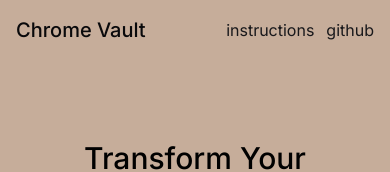
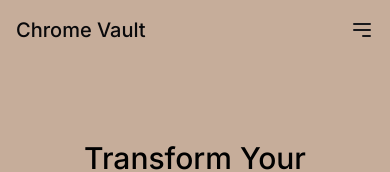
Before and after one commit to anukultyagi/chrome-vault, a Next.js app: page / in a window 390 px wide. Shown: the top 172 px of the page. Built offline with nearby package versions, Linux system fonts and the light colour scheme.

Commit message:
navbar changes

```diff
--- a/src/components/Navbar.jsx
+++ b/src/components/Navbar.jsx
@@ -1,45 +1,40 @@
 "use client";
 import Link from "next/link";
 import { usePathname } from "next/navigation";
-import React from "react";
+import React, { useState } from "react";
 
 const Navbar = () => {
     const pathname = usePathname();
+    const [isOpen, setIsOpen] = useState(false);
+
+    const toggleMenu = () => {
+        setIsOpen(!isOpen);
+    };
+
     return (
-        <nav className="container max-w-6xl mx-auto p-4 flex items-center justify-between ">
-            <div className="">
-                <Link
-                    className={`text-xl font-medium text-zinc-950 hover:text-primary whitespace-nowrap  `}
-                    previewlistener="true"
-                    href="/"
-                >
+        <nav className="container max-w-6xl mx-auto p-4 flex items-center justify-between">
+            <div>
+                <Link href="/" className="text-xl font-medium text-zinc-950 hover:text-primary whitespace-nowrap">
                     Chrome Vault
                 </Link>
             </div>
-            <ul className="flex gap-2 md:gap-5">
+            <div className="flex items-center">
+                <button onClick={toggleMenu} className="md:hidden text-zinc-900 hover:text-primary focus:outline-none">
+                    <svg className="w-6 h-6" fill="none" stroke="currentColor" viewBox="0 0 24 24" xmlns="http://www.w3.org/2000/svg">
+                        <path strokeLinecap="round" strokeLinejoin="round" strokeWidth="2" d={isOpen ? "M6 18L18 6M6 6l12 12" : "M4 6h16M4 12h16m-7 6h7"}></path>
+                    </svg>
+                </button>
+                <ul className={`md:flex gap-2 md:gap-5 ${isOpen ? "flex flex-col md:flex-row mt-4 md:mt-0" : "hidden"}`}>
                     <li className="text-zinc-900 hover:text-primary">
-                    <Link
-                        className={`flex items-center ${pathname === "/instructions"
-                            ? "text-white hover:text-zinc-950"
-                            : ""
-                            }`}
-                        previewlistener="true"
-                        href="/instructions"
-                    >
-                        instructions
+                        <Link href="/instructions" className={`flex items-center ${pathname === "/instructions" ? "text-white hover:text-zinc-950" : ""}`}>
+                            Instructions
                         </Link>
                     </li>
                     <li className="text-zinc-900 hover:text-primary">
-                    <a
-                        className="flex items-center pl-1"
-                        href="https://github.com"
-                        target="_blank"
-                        rel="noopener noreferrer"
-                    >
-                        github
-                    </a>
+                        <a href="https://github.com" target="_blank" rel="noopener noreferrer" className="flex items-center">GitHub</a>
                     </li>
                 </ul>
+            </div>
         </nav>
     );
 };
```
Lines whose indentation alone changed are shown as unchanged.
